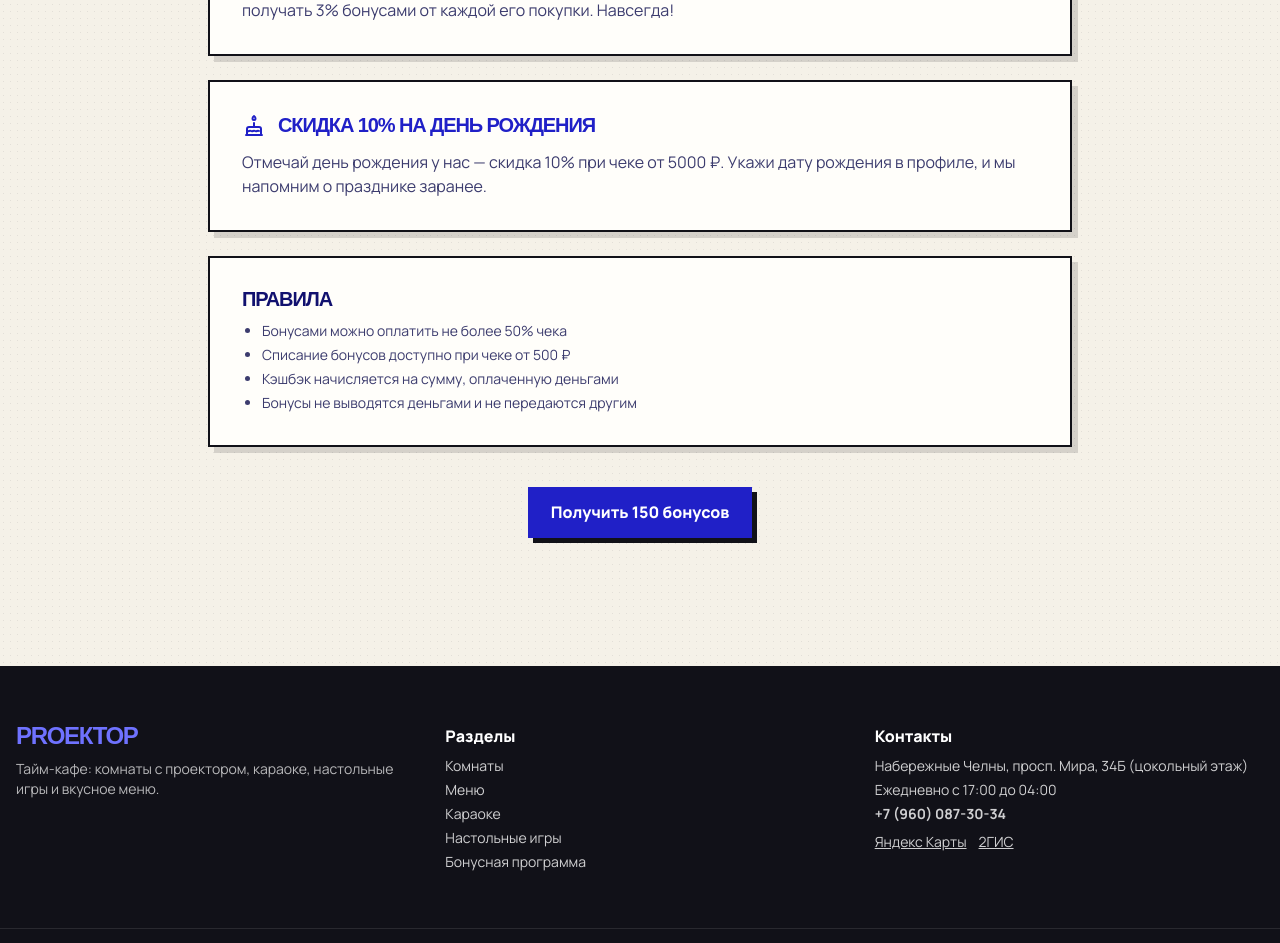
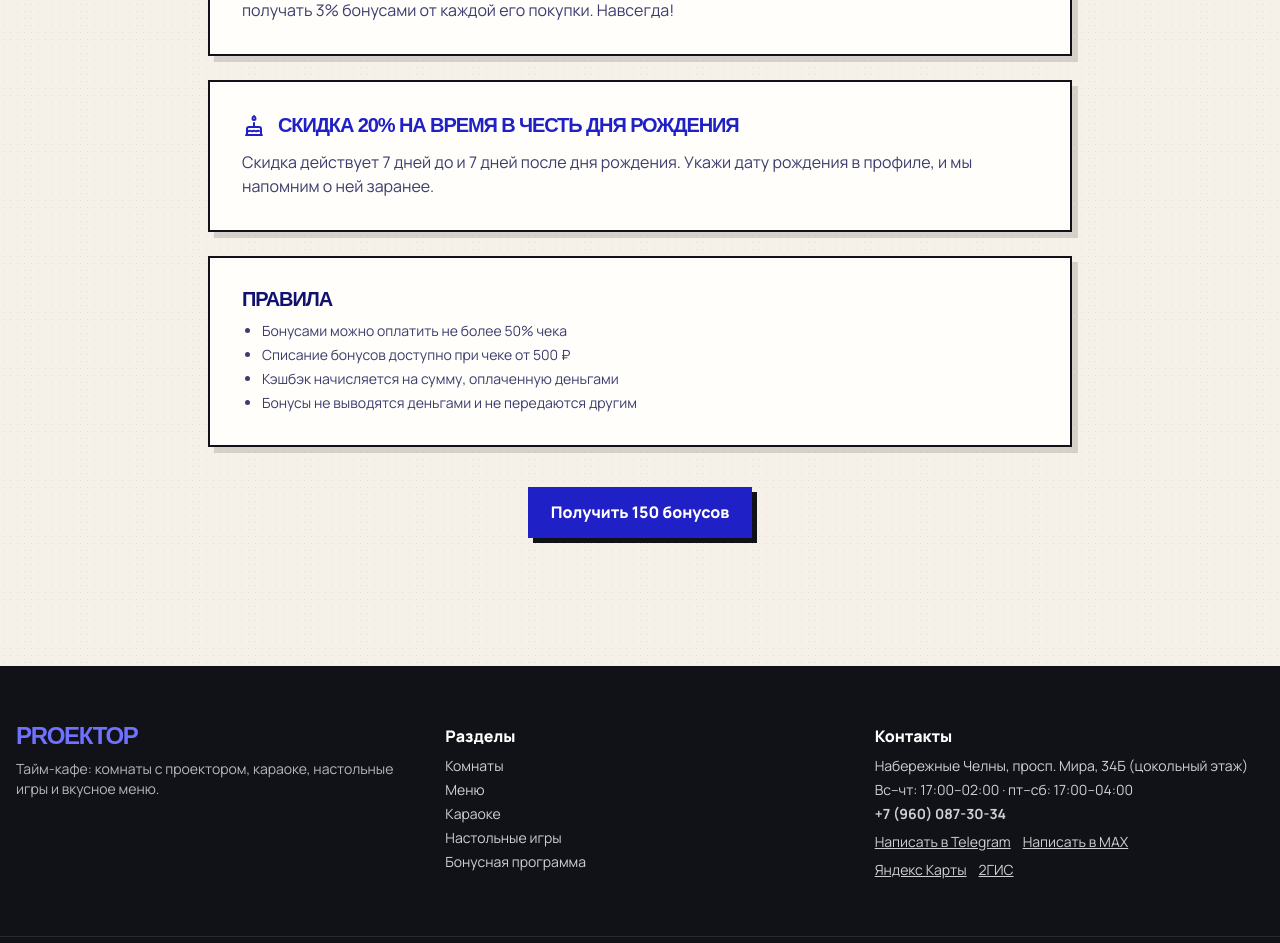
Before and after one commit to saybe2/proektor7, a Next.js app: page /bonus in a window 1280 px wide. Shown: the part 629-1572 px from the top of the page. Built offline with nearby package versions, Linux system fonts and the light colour scheme; no server answers; a web font is replaced by a local one.

Commit message:
Обновить условия дня рождения и данные кафе

```diff
--- a/app/bonus/page.tsx
+++ b/app/bonus/page.tsx
@@ -7,7 +7,7 @@ import { getCurrentUser } from "@/lib/auth";
 export const metadata: Metadata = {
   title: "Бонусная программа и акции",
   description:
-    "150 бонусов за регистрацию, кэшбэк 1%, 3% от покупок друга, скидка 10% на день рождения. Бонусная программа тайм-кафе Proектор.",
+    "150 бонусов за регистрацию, кэшбэк 1%, 3% от покупок друга, скидка 20% на время в честь дня рождения. Бонусная программа тайм-кафе Proектор.",
 };
 
 export default async function BonusPage() {
@@ -58,12 +58,11 @@ export default async function BonusPage() {
         <div className="card p-5 md:p-8">
           <h2 className="h-display text-lg md:text-xl text-brand mb-3 flex items-center gap-3">
             <IconCake className="w-6 h-6 shrink-0" />
-            Скидка {BIRTHDAY_PUSH.DISCOUNT_PERCENT}% на день рождения
+            Скидка {BIRTHDAY_PUSH.DISCOUNT_PERCENT}% на время в честь дня рождения
           </h2>
           <p className="text-[#3c3c6e] text-sm md:text-base">
-            Отмечай день рождения у нас — скидка {BIRTHDAY_PUSH.DISCOUNT_PERCENT}% при
-            чеке от {BIRTHDAY_PUSH.MIN_CHECK} ₽. Укажи дату рождения в профиле, и мы
-            напомним о празднике заранее.
+            Скидка действует {BIRTHDAY_PUSH.VALID_DAYS_BEFORE} дней до и {BIRTHDAY_PUSH.VALID_DAYS_AFTER} дней после дня рождения.
+            Укажи дату рождения в профиле, и мы напомним о ней заранее.
           </p>
         </div>
 
--- a/app/page.tsx
+++ b/app/page.tsx
@@ -4,6 +4,7 @@ import { db } from "@/lib/db";
 import { BONUS, PRICES, SITE } from "@/lib/config";
 import { DEFAULT_ROOMS } from "@/lib/rooms";
 import { getCurrentUser } from "@/lib/auth";
+import BookingActions from "@/components/BookingActions";
 import {
   IconClock,
   IconDice,
@@ -54,7 +55,7 @@ export default async function HomePage() {
             url: SITE.URL,
             telephone: SITE.PHONE,
             address: { "@type": "PostalAddress", addressLocality: SITE.CITY, streetAddress: "просп. Мира, 34Б" },
-            openingHours: "Mo-Su 17:00-04:00",
+            openingHours: ["Su-Th 17:00-02:00", "Fr-Sa 17:00-04:00"],
             image: `${SITE.URL}/img/logo.jpg`,
             priceRange: "₽₽",
           }),
@@ -66,7 +67,7 @@ export default async function HomePage() {
         <div className="absolute left-[-5rem] bottom-[-8rem] h-64 w-64 rounded-full border-[45px] border-[#2020c7] opacity-90" />
         <div className="relative max-w-7xl mx-auto px-4 py-10 md:py-20 grid md:grid-cols-[1.2fr_.8fr] gap-10 items-center min-h-[670px] md:min-h-[720px]">
           <div className="z-10">
-            <div className="eyebrow text-brand mb-6">Набережные Челны · ежедневно до 04:00</div>
+            <div className="eyebrow text-brand mb-6">Набережные Челны · каждый день с 17:00</div>
             <h1 className="h-display text-[clamp(3rem,12vw,7.5rem)] text-[#111118]">
               Твоё<br />место<br /><span className="text-brand">в городе</span>
             </h1>
@@ -75,6 +76,7 @@ export default async function HomePage() {
             </p>
             <div className="mt-8 flex flex-col sm:flex-row gap-3">
               <Link href="/rooms" className="btn-brand">Посмотреть комнаты</Link>
+              <div className="sm:min-w-44 [&>div]:!mt-0"><BookingActions label="Написать" /></div>
               <a href={`tel:${SITE.PHONE.replace(/[^+\d]/g, "")}`} className="btn-outline">
                 <IconPhone className="w-5 h-5" /> {SITE.PHONE}
               </a>
@@ -89,7 +91,7 @@ export default async function HomePage() {
               <Image src="/img/logo.jpg" alt="Логотип тайм-кафе Proектор" width={700} height={700} priority className="w-full aspect-square object-cover" />
               <div className="grid grid-cols-2 gap-3 mt-4 font-black text-xs uppercase">
                 <span className="flex items-center gap-2"><IconMapPin className="w-4 h-4 text-brand" />Мира, 34Б</span>
-                <span className="flex items-center gap-2"><IconClock className="w-4 h-4 text-brand" />17:00–04:00</span>
+                <span className="flex items-center gap-2"><IconClock className="w-4 h-4 text-brand" />{SITE.HOURS_SHORT}</span>
               </div>
             </div>
           </div>
--- a/components/BookingActions.tsx
+++ b/components/BookingActions.tsx
@@ -4,7 +4,7 @@ import { useState } from "react";
 import { SITE } from "@/lib/config";
 import { IconPhone } from "@/components/icons";
 
-export default function BookingActions({ roomName }: { roomName?: string }) {
+export default function BookingActions({ roomName, label = "Забронировать" }: { roomName?: string; label?: string }) {
   const [open, setOpen] = useState(false);
   const message = encodeURIComponent(
     `Здравствуйте! Хочу уточнить свободное время${roomName ? ` для «${roomName}»` : " в тайм-кафе Proектор"}.`,
@@ -13,7 +13,7 @@ export default function BookingActions({ roomName }: { roomName?: string }) {
   return (
     <div className="relative mt-5">
       <button type="button" className="btn-brand booking-shimmer w-full" onClick={() => setOpen(!open)} aria-expanded={open}>
-        Забронировать
+        {label}
       </button>
       {open && (
         <div className="absolute left-0 right-0 bottom-full z-20 mb-2 grid gap-2 border-2 border-[#111118] bg-[#fffefa] p-3 shadow-[5px_5px_0_#111118]">
--- a/components/Footer.tsx
+++ b/components/Footer.tsx
@@ -31,6 +31,10 @@ export default function Footer() {
             </a>
           </p>
           <div className="flex gap-3 mt-2 text-sm">
+            <a href={SITE.TELEGRAM_URL} target="_blank" rel="noopener" className="text-white/80 hover:text-white underline">Написать в Telegram</a>
+            <a href={SITE.MAX_URL} target="_blank" rel="noopener" className="text-white/80 hover:text-white underline">Написать в MAX</a>
+          </div>
+          <div className="flex gap-3 mt-2 text-sm">
             <a href={SITE.MAP_YANDEX} target="_blank" rel="noopener" className="text-white/80 hover:text-white underline">
               Яндекс Карты
             </a>
--- a/lib/birthday.ts
+++ b/lib/birthday.ts
@@ -3,7 +3,7 @@ import { BIRTHDAY_PUSH } from "./config";
 import { sendPushToUser } from "./push";
 
 /**
- * Проверка дней рождения и отправка пушей за 14/7/4 дня.
+ * Проверка дней рождения и отправка напоминаний перед периодом скидки.
  * Вызывается по крону (/api/cron/birthday) раз в день.
  */
 export async function runBirthdayPushes() {
@@ -40,7 +40,7 @@ export async function runBirthdayPushes() {
 
     const { sent } = await sendPushToUser(user.id, {
       title: "Скоро день рождения!",
-      body: `${user.name || "Привет"}! Приходи в Proектор отмечать — скидка ${BIRTHDAY_PUSH.DISCOUNT_PERCENT}% при чеке от ${BIRTHDAY_PUSH.MIN_CHECK} ₽!`,
+       body: `${user.name || "Привет"}! Скидка ${BIRTHDAY_PUSH.DISCOUNT_PERCENT}% на время действует 7 дней до и 7 дней после дня рождения. Ждём тебя в Proекторе!`,
       url: "/",
     });
 
--- a/lib/config.ts
+++ b/lib/config.ts
@@ -14,10 +14,11 @@ export const BONUS = {
 } as const;
 
 export const BIRTHDAY_PUSH = {
-  /** За сколько дней до ДР слать пуш */
-  DAYS_BEFORE: [14, 7, 4],
-  DISCOUNT_PERCENT: 10,
-  MIN_CHECK: 5000,
+  /** За сколько дней до ДР напомнить о скидке */
+  DAYS_BEFORE: [7, 4],
+  DISCOUNT_PERCENT: 20,
+  VALID_DAYS_BEFORE: 7,
+  VALID_DAYS_AFTER: 7,
 } as const;
 
 export const PRICES = {
@@ -38,8 +39,8 @@ export const SITE = {
   PHONE: "+7 (960) 087-30-34",
   ADDRESS: "Набережные Челны, просп. Мира, 34Б (цокольный этаж)",
   CITY: "Набережные Челны",
-  HOURS: "Ежедневно с 17:00 до 04:00",
-  HOURS_SHORT: "17:00–04:00",
+  HOURS: "Вс–чт: 17:00–02:00 · пт–сб: 17:00–04:00",
+  HOURS_SHORT: "Вс–чт до 02:00 · пт–сб до 04:00",
   MAP_YANDEX: "https://yandex.ru/maps/org/proyektor/63843978209/",
   MAP_2GIS:
     "https://2gis.ru/nabchelny/inside/4082022817479740/firm/70000001029411730/",
--- a/lib/rooms.ts
+++ b/lib/rooms.ts
@@ -14,8 +14,8 @@ const ROOM_PRESETS: RoomPreset[] = [
   { name: "Комната 3", description: "Просторная комната для большой компании, праздника или игрового вечера.", minCapacity: 5, capacity: 15, imageCount: 6 },
   { name: "Комната 4", description: "Отдельная комната с большим экраном и удобными местами для всей компании.", minCapacity: 2, capacity: 6, imageCount: 4 },
   { name: "Комната 5", description: "Небольшая приватная комната для встреч с друзьями и настольных игр.", minCapacity: 2, capacity: 4, imageCount: 2 },
-  { name: "Комната 6", description: "Пространство для кино, приставки и отдыха в своей компании.", minCapacity: 2, capacity: 6, imageCount: 3 },
-  { name: "Комната 7", description: "Большая комната с несколькими зонами для праздников и компаний.", minCapacity: 2, capacity: 5, imageCount: 5 },
+  { name: "Комната 6", description: "Пространство для кино, приставки и отдыха в своей компании.", minCapacity: 4, capacity: 8, imageCount: 3 },
+  { name: "Комната 7", description: "Комфортная комната для хорошего отдыха в кругу друзей.", minCapacity: 2, capacity: 5, imageCount: 5 },
   { name: "Комната 8", description: "Уютная комната для вечеринки, кино или долгих разговоров.", minCapacity: 2, capacity: 5, imageCount: 3 },
   { name: "Комната 9", description: "Приватное пространство с мягкими диванами и большим экраном.", minCapacity: 2, capacity: 6, imageCount: 3 },
   { name: "Комната 10", description: "Отдельная комната для встреч, игр и праздников без посторонних.", minCapacity: 2, capacity: 8, imageCount: 3 },
--- a/prisma/seed.js
+++ b/prisma/seed.js
@@ -12,8 +12,8 @@ const ROOM_PRESETS = [
   ["Комната 3", "Просторная комната для большой компании, праздника или игрового вечера.", 5, 15, 6],
   ["Комната 4", "Отдельная комната с большим экраном и удобными местами для всей компании.", 2, 6, 4],
   ["Комната 5", "Небольшая приватная комната для встреч с друзьями и настольных игр.", 2, 4, 2],
-  ["Комната 6", "Пространство для кино, приставки и отдыха в своей компании.", 2, 6, 3],
-  ["Комната 7", "Большая комната с несколькими зонами для праздников и компаний.", 2, 5, 5],
+  ["Комната 6", "Пространство для кино, приставки и отдыха в своей компании.", 4, 8, 3],
+  ["Комната 7", "Комфортная комната для хорошего отдыха в кругу друзей.", 2, 5, 5],
   ["Комната 8", "Уютная комната для вечеринки, кино или долгих разговоров.", 2, 5, 3],
   ["Комната 9", "Приватное пространство с мягкими диванами и большим экраном.", 2, 6, 3],
   ["Комната 10", "Отдельная комната для встреч, игр и праздников без посторонних.", 2, 8, 3],
@@ -61,6 +61,8 @@ async function main() {
   if ((await db.room.count()) === 0) {
     await db.room.createMany({ data: DEFAULT_ROOMS });
   }
+  await db.room.updateMany({ where: { sort: 6 }, data: { minCapacity: 4, capacity: 8 } });
+  await db.room.updateMany({ where: { sort: 7 }, data: { description: "Комфортная комната для хорошего отдыха в кругу друзей." } });
 
   // === Меню ===
   // RESET_MENU=1 заменяет прежнее меню актуальным списком.
```
